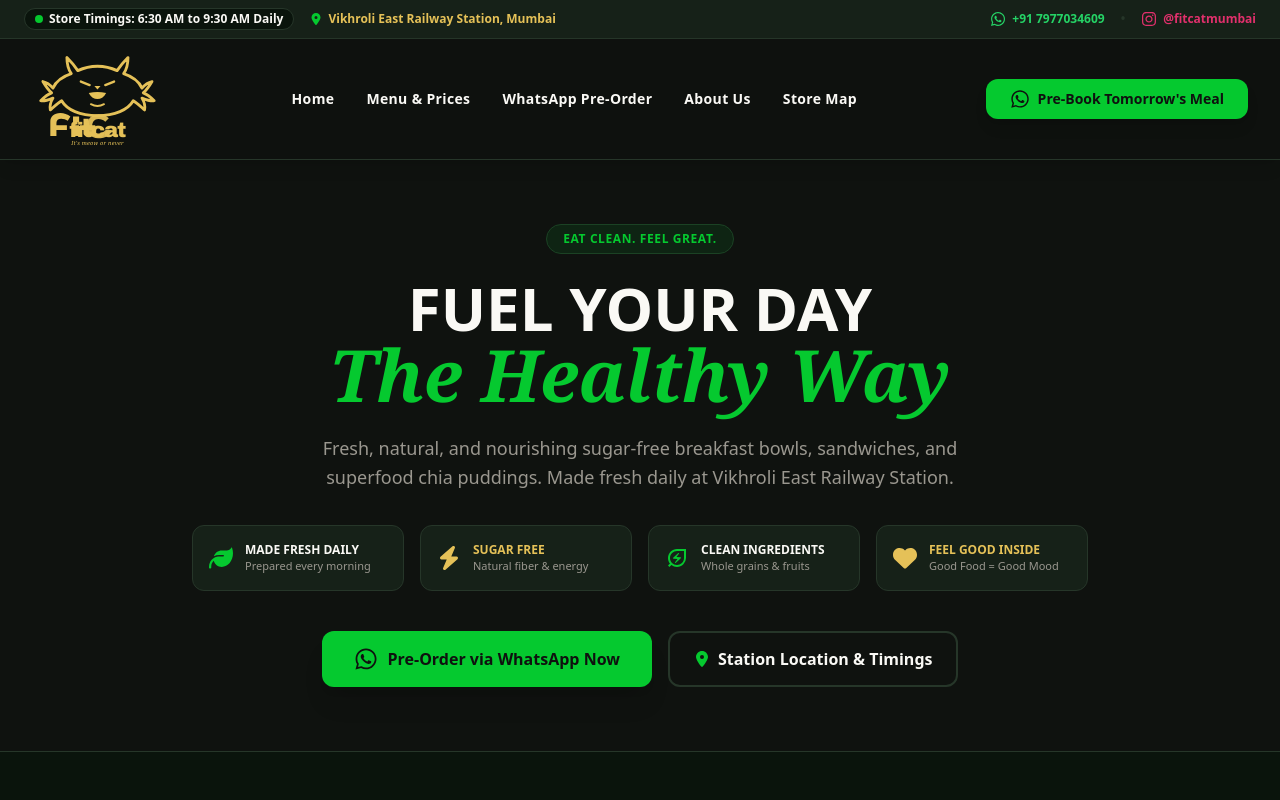
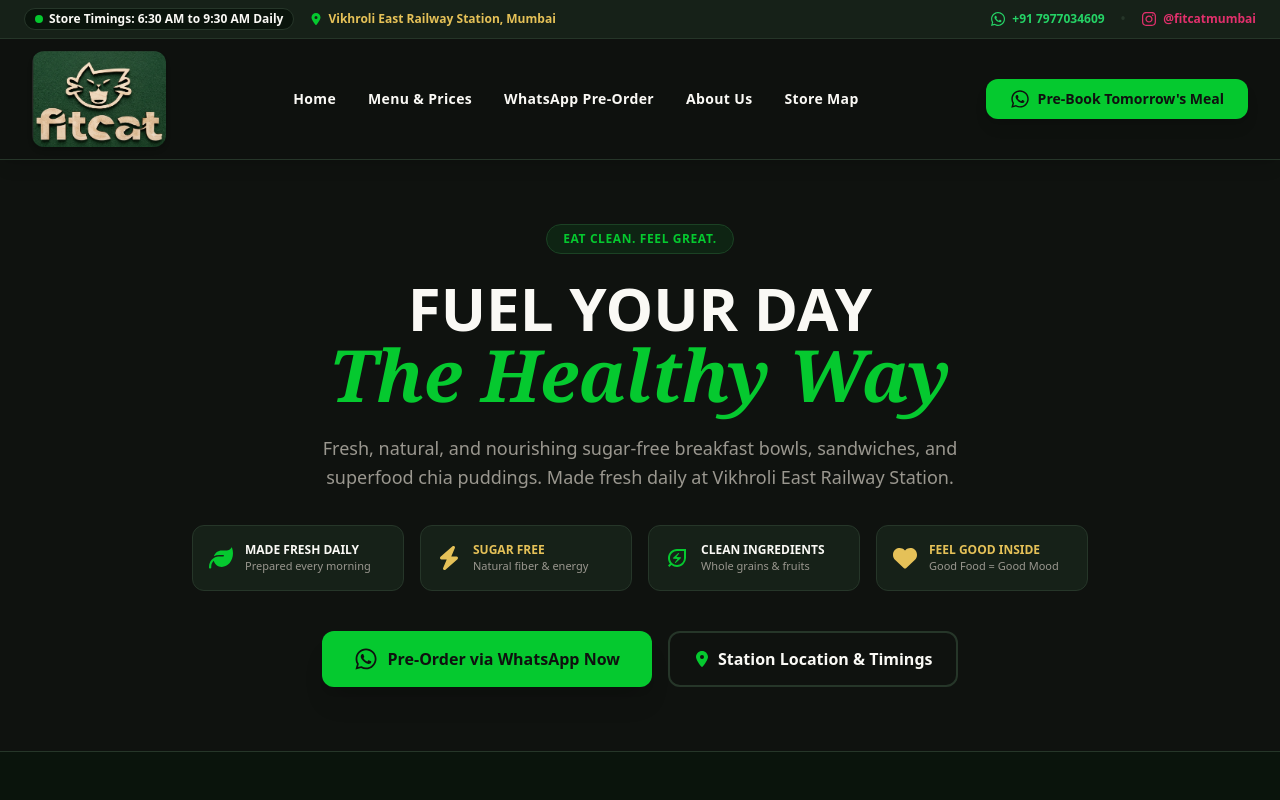
Before and after one commit to apcodes04/fitcat, a Next.js app: page / in a window 1280 px wide. Shown: the top 800 px of the page. Built offline with nearby package versions, Linux system fonts and the light colour scheme; no server answers; the database is empty.

Commit message:
Use exact uploaded brand logo image asset fitcat_brand_logo.png in Logo component

```diff
--- a/src/components/Logo.jsx
+++ b/src/components/Logo.jsx
@@ -1,50 +1,15 @@
 "use client";
 
 export default function Logo({ className = "h-12 w-auto", showTagline = true, color = "#E5C158", cropped = false }) {
-  const viewBox = cropped ? "25 5 250 185" : "0 0 300 220";
-
   return (
-    <div className={`inline-flex items-center gap-2 ${className}`}>
-      <svg viewBox={viewBox} className="h-full w-auto" fill="none" style={{ color: color }}>
-        {/* Cat Head Outline & Whiskers from Woodcut Logo */}
-        <g stroke="currentColor" strokeWidth="6" strokeLinecap="round" strokeLinejoin="round" fill="none">
-          {/* Main Head Contour */}
-          <path d="M 105 45 C 95 30 85 20 80 15 C 80 30 85 45 90 52 C 72 58 55 70 48 85 C 42 78 35 72 25 70 C 32 82 38 90 45 96 C 35 100 28 106 20 114 C 28 116 38 112 48 108 C 42 118 40 126 42 135 C 50 128 58 120 68 114 C 80 135 110 148 150 148 C 190 148 220 135 232 114 C 242 120 250 128 258 135 C 260 126 258 118 252 108 C 262 112 272 116 280 114 C 272 106 265 100 255 96 C 262 90 268 82 275 70 C 265 72 258 78 252 85 C 245 70 228 58 210 52 C 215 45 220 30 220 15 C 215 20 205 30 195 45 C 180 38 165 35 150 35 C 135 35 120 38 105 45 Z" strokeWidth="6.5" />
-
-          {/* Slanted Eyes */}
-          <path d="M 112 70 L 132 78" strokeWidth="5.5" />
-          <path d="M 188 70 L 168 78" strokeWidth="5.5" />
-
-          {/* Nose */}
-          <polygon points="150,88 143,80 157,80" fill="currentColor" stroke="none" />
-
-          {/* Open Smiling Mouth & Chin Line */}
-          <path d="M 130 96 C 140 115 160 115 170 96 Q 150 92 130 96 Z" fill="currentColor" stroke="none" />
-          <path d="M 135 122 Q 150 130 165 122" strokeWidth="4.5" />
-        </g>
-
-        {/* Custom Woodcut Styled "fitcat" Wordmark */}
-        <g fill="currentColor">
-          {/* 'f' with top curve over 'i' */}
-          <path d="M 42 195 V 162 C 42 150 50 142 65 142 C 73 142 82 145 88 150 L 82 160 C 78 157 72 155 67 155 C 60 155 56 158 56 165 V 170 H 80 V 181 H 56 V 195 H 42 Z" />
-
-          {/* 'i' */}
-          <path d="M 94 170 H 108 V 195 H 94 V 170 Z M 94 150 H 108 V 163 H 94 V 150 Z" />
-
-          {/* 't' */}
-          <path d="M 118 155 V 170 H 110 V 181 H 118 V 188 C 118 194 123 196 132 196 C 137 196 142 195 146 193 L 144 183 C 141 184 138 185 135 185 C 131 185 130 184 130 181 V 181 H 145 V 170 H 130 V 155 H 118 Z" />
-
-          {/* 'c' */}
-          <path d="M 182 187 L 174 194 C 168 198 160 200 151 200 C 136 200 126 189 126 172 C 126 156 137 145 152 145 C 162 145 170 148 176 154 L 168 162 C 164 158 158 156 152 156 C 143 156 138 163 138 172 C 138 182 143 189 152 189 C 158 189 164 186 169 181 H 182 V 187 Z" opacity="0.95" />
-
-          {/* Clean 'c', 'a', 't' path representation matching image */}
-          <text x="150" y="196" textAnchor="middle" fill="currentColor" fontFamily="'Montserrat', 'Arial Black', sans-serif" fontWeight="900" fontSize="48" letterSpacing="-2">fitcat</text>
-        </g>
-
-        {showTagline && (
-          <text x="150" y="215" textAnchor="middle" fill="currentColor" fontFamily="Georgia, serif" fontStyle="italic" fontSize="13" letterSpacing="0.5">It's meow or never</text>
-        )}
-      </svg>
+    <div className={`inline-flex items-center justify-center ${className}`}>
+      <img
+        src="/images/fitcat_brand_logo.png"
+        alt="Fitcat Official Brand Logo"
+        className={`h-full w-auto object-contain rounded-xl shadow-md transition-all duration-300 ${
+          cropped ? "max-h-12 border border-[#263629]" : ""
+        }`}
+      />
     </div>
   );
 }
```
